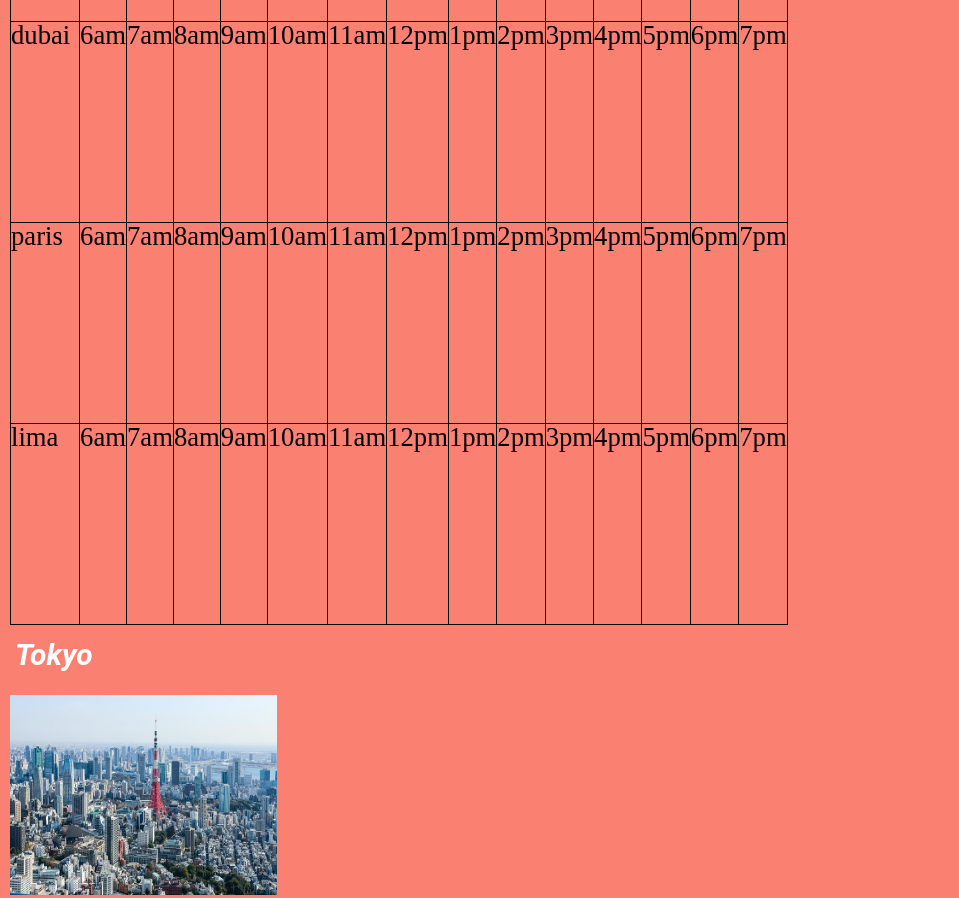
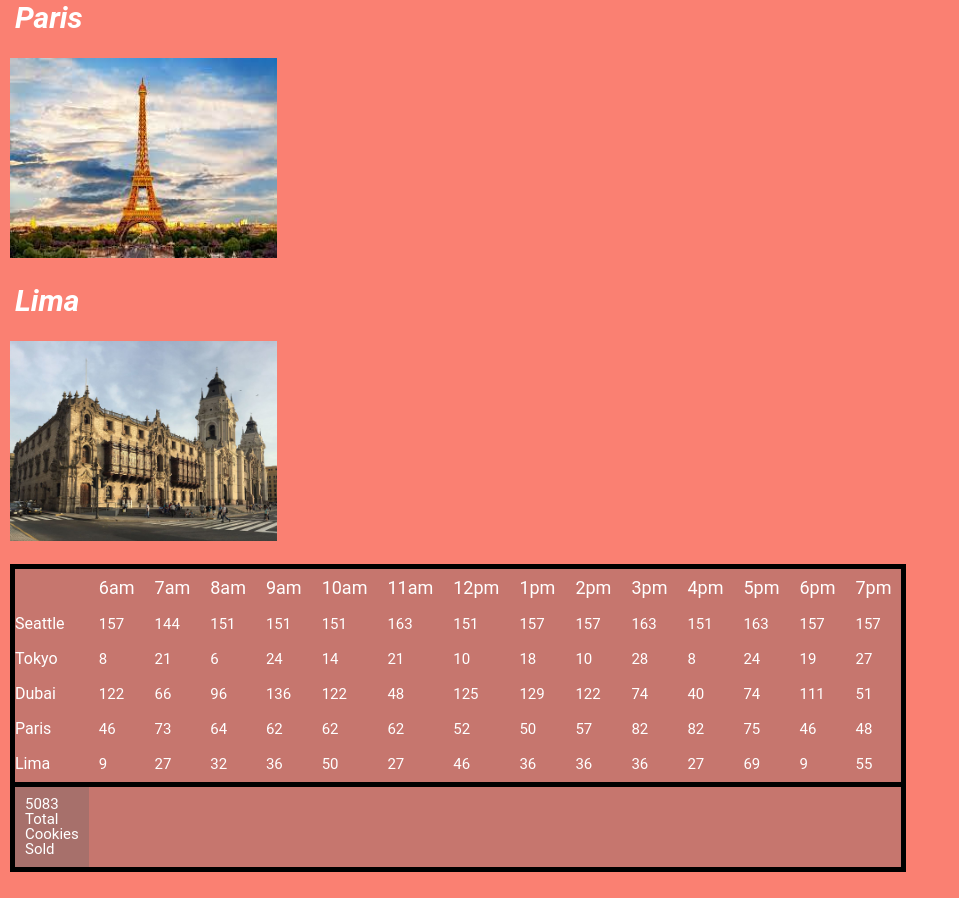
Before and after one commit to CodeFellows-work/cookie-stand, a plain HTML site: page salespage.html in a window 1280 px wide. Shown: the part 804-1702 px from the top of the page, without its empty margins (0-959 px from the left). Drawn offline with Linux system fonts and the light colour scheme.

Commit message:
updated the functions of the sales page

```diff
--- a/css/style.css
+++ b/css/style.css
@@ -41,27 +41,47 @@ li{
   list-style-position: inside;
 }
 table{
-  border-color: black;
-  border-style:solid;
-  border-width: thin;
   margin: 10px;
   width: 300px;
   height: 200px;
   align-content: center;
+  border-color: black;
+  background-color: rgba(121, 104, 104, .4);
+  padding: 5px;
+  border-style: solid;
+  border-width: 5px;
+
 }
 th{
+  color: white;
+  font-family: 'Roboto', sans-serif;
+  font-size: 18px;
+  margin: 10px;
+  padding: 10px;
 
-  border-color: black;
-  border-style:solid;
-  border-width: thin;
-  margin: 10px;
-  width: 300px;
-  height: 200px;
+
 }
 tr{
-  font-size: 20pt;
+  color: white;
+  font-family: 'Roboto', sans-serif;
+  font-size: 18 px;
+  margin: 20px;
+  padding: 10px;
+  width: 2px;
+}
+td{
+  color: white;
+  font-family: 'Roboto', sans-serif;
+  font-size: 15px;
+  margin: 20px;
+  padding: 10px;
+  width: 2px;
+}
+tfoot{
   border-color: black;
-  border-style:solid;
-  border-width: thin;
-  margin: 10px;
+  background-color: rgba(121, 104, 104, .4);
+  padding: 5px;
+  border-style: solid;
+  border-width: 5px;
+
 }
--- a/js/app.js
+++ b/js/app.js
@@ -7,13 +7,15 @@ function Locations(name, photo, min, max, avgCustomer) {
     this.min = min;
     this.max = max;
     this.avgCustomer = avgCustomer;
-  }
+
+}
 function randCustNum(min, max)  {
-  return Math.floor(Math.random() * (max - min + 1) + min);
+  return  Math.floor(Math.random() * (max - min + 1) + min);
 }
 Locations.prototype.getCustomer = function() {
-  this.customer = randCustNum(this.min, this.max) + ' cookies'
+  this.customer = randCustNum(this.min, this.max);
 }
+
 const seattle = new Locations('Seattle','./img/SeattleViewinblue.jpeg',23,26,6.3);
 console.log(seattle);
 console.log(seattle.getCustomer());
@@ -30,20 +32,20 @@ const lima = new Locations('Lima', './img/Lima.jpeg',2,16,4.6);
 console.log(lima);
 console.log(lima.getCustomer());
 
+
 const operatingHours = ['6am', '7am','8am','9am','10am','11am','12pm','1pm','2pm','3pm','4pm','5pm','6pm','7pm'];
+
 
 Locations.prototype.generateSales = function() {
   this.grandTotal =0;
   this.hourlySales = [];
-    for(let i=0; i<operatingHours.length; i++){
-    let customers = this.getCustomer();
-    let soldCookies = Math.floor(customers * this.avgCustomer);
-     this.grandTotal += soldCookies;
-     console.log(soldCookies);
-    this.hourlySales.push(soldCookies);
+  for (let i = 0; i < operatingHours.length; i++){
+    let cookiesSold = Math.floor(this.customer * this.avgCustomer);
+    this.grandTotal += cookiesSold;
+    this.getCustomer();
+    this.hourlySales.push(cookiesSold);
   }
 }
-
 seattle.generateSales();
 tokyo.generateSales();
 dubai.generateSales();
@@ -52,6 +54,7 @@ lima.generateSales();
 
 const locationDivElement = document.getElementById("locations");
 const locationTableArrayRows = ['seattle', 'tokyo', 'dubai', 'paris', 'lima'];
+
 Locations.prototype.render = function() {
 
   const locationArticle = document.createElement('article');
@@ -66,25 +69,50 @@ Locations.prototype.render = function() {
   imgElement.setAttribute('alt', this.name);
   imgElement.setAttribute('id', 'allImages');
   locationArticle.appendChild(imgElement);
-
-  const tableElement = document.createElement('table');
-  locationArticle.appendChild(tableElement);
-
-  for(let j = 0; j < locationTableArrayRows.length; j++){
-  const trElement = document.createElement('tr');
-  trElement.textContent = locationTableArrayRows[j];
-  tableElement.appendChild(trElement);
-    for(let i = 0; i < operatingHours.length; i++){
-    const thElementOne = document.createElement('th');
-    thElementOne.textContent = operatingHours[i];
-    trElement.appendChild(thElementOne);
-  }
-
-  }
 }
-
 seattle.render();
 tokyo.render();
 dubai.render();
 paris.render();
 lima.render();
+
+const locationArticle = document.createElement('article');
+locationDivElement.appendChild(locationArticle);
+
+const tableElement = document.createElement('table');
+locationArticle.appendChild(tableElement);
+
+const thElement = document.createElement('th');
+tableElement.appendChild(thElement);
+
+
+
+for(let i = 0; i < operatingHours.length; i++){
+const thElement = document.createElement('th');
+thElement.textContent = operatingHours[i];
+tableElement.appendChild(thElement);
+}
+const locationsArray = [seattle, tokyo, dubai, paris, lima];
+
+for(let j = 0; j < locationsArray.length; j++){
+const trElement = document.createElement('tr');
+trElement.textContent = locationsArray[j].name;
+tableElement.appendChild(trElement);
+
+    for(let k = 0; k < operatingHours.length; k++){
+    const tdElement = document.createElement('td');
+    tdElement.textContent = locationsArray[j].hourlySales[k];
+    trElement.appendChild(tdElement);
+  }
+
+}
+let grandTotals = 0;
+for(let j = 0; j<locationsArray.length; j++){
+  grandTotals += locationsArray[j].grandTotal;
+}
+const tfootElement = document.createElement('tfoot');
+tableElement.appendChild(tfootElement);
+
+const trFootElement = document.createElement('td');
+trFootElement.textContent = grandTotals + ' Total Cookies Sold';
+tfootElement.appendChild(trFootElement);
```
